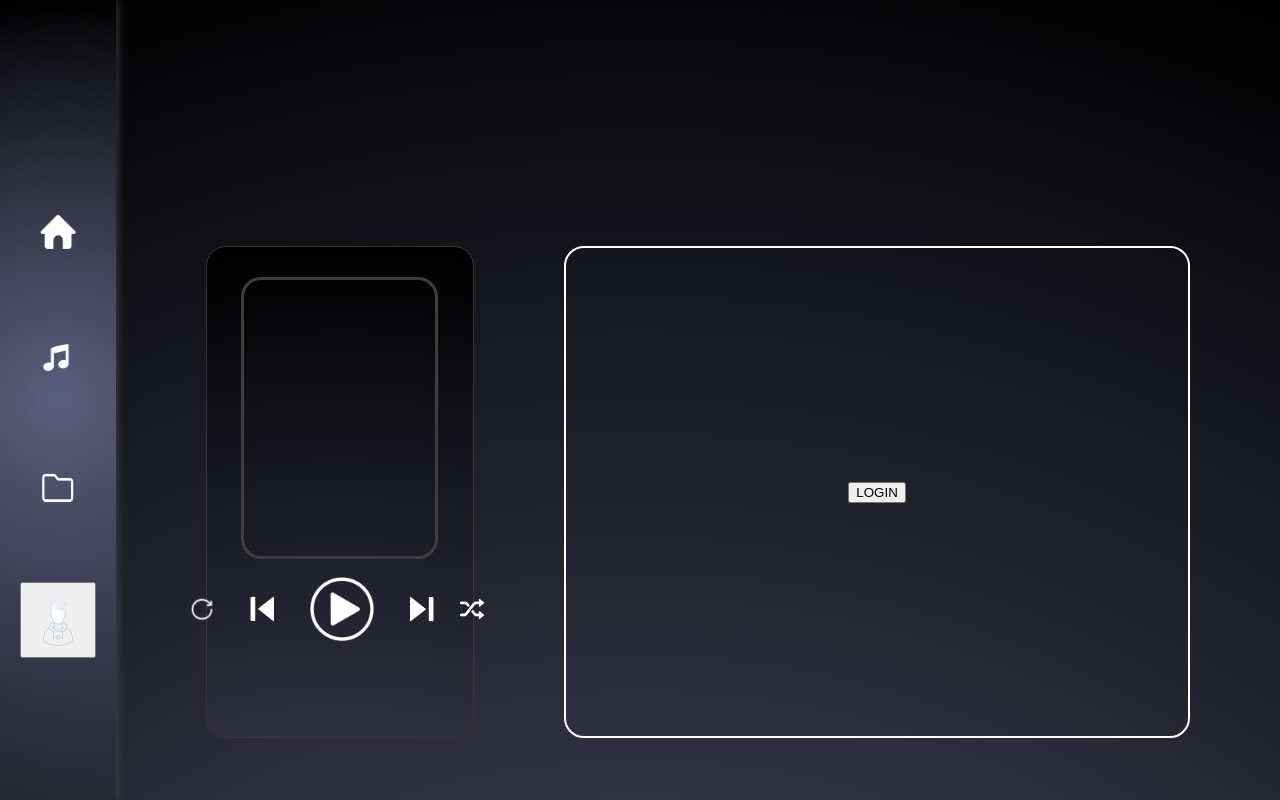
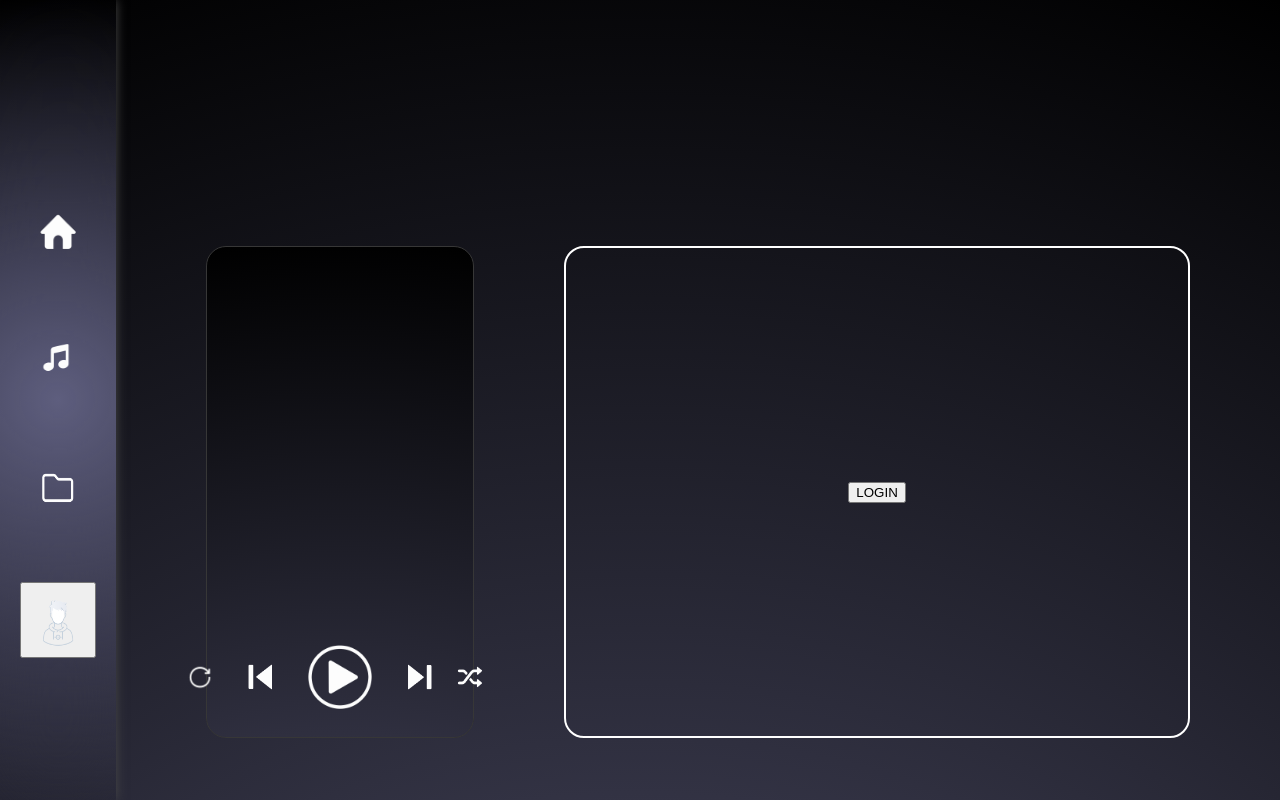
Before and after one commit to Manavk2004/Music-App-w-Server, a React (Vite) app in the folder MusicApp/: page /home in a window 1280 px wide. Built offline with nearby package versions, Linux system fonts and the light colour scheme; a web font is replaced by a local one.

Commit message:
mp3 image uploaded

```diff
--- a/MusicApp/src/css/homepage.css
+++ b/MusicApp/src/css/homepage.css
@@ -161,6 +161,13 @@ body{
   }
 }
 
+#mp3-image{
+  width: 100%;
+  height: 75%;
+  border-radius: 1.25rem;
+  animation: slideUp 1s ease-out forwards
+}
+
 
 
 #mp3-container1{
@@ -183,14 +190,14 @@ body{
 }
 
 #mp3-photo-1{
-  width: 80%;
+  width: 350px;;
   border-radius: 1.25rem;
   display: flex;
   margin-top: 1.25rem;
   justify-content: center;
   align-items: center;
-  height: 60%;
-  border: 0.1875rem solid rgb(62, 62, 62);
+  height: 474.771px;
+  /* border: 0.1875rem solid rgb(62, 62, 62); */
 
 }
 
@@ -198,7 +205,7 @@ body{
   display: flex;
   justify-content: center;
   align-items: center;
-  margin-right: 0.9375rem
+  margin-right: 1.2rem;
 }
 
 #audio-controls > img:hover{
--- a/MusicApp/src/pages/homepage.jsx
+++ b/MusicApp/src/pages/homepage.jsx
@@ -139,6 +139,9 @@ export default function homePage(){
                     }
                     <div id="mp3-container1">
                         <div id="mp3-photo-1">
+                            {clicked && recentlyPlayed.length === 20 && imageIndex.length === 4 &&
+                                <img id="mp3-image" src={recentlyPlayed[0].url} />
+                            }
                         </div>
 
                         <div id="audio-controls">
```
